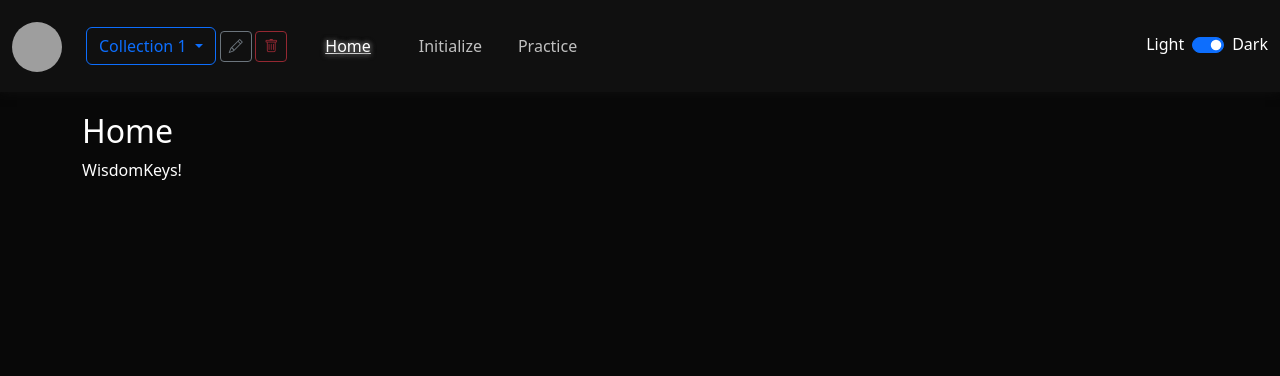
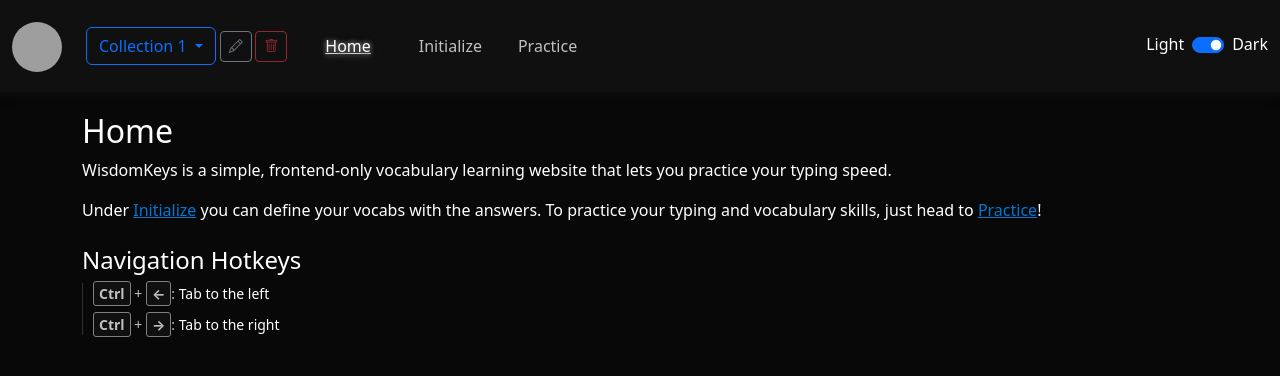
Before and after one commit to Ascyt/wisdomkeys-frontendonly, an Angular app: page /home in a window 1280 px wide. Shown: the top 376 px of the page. Built offline with nearby package versions, Linux system fonts and the light colour scheme; grey boxes are pictures that could not be loaded.

Commit message:
Added more navigation

```diff
--- a/src/app/app.component.ts
+++ b/src/app/app.component.ts
@@ -23,7 +23,8 @@
 
   @HostListener('window:keydown', ['$event'])
   handleKeyDown(event:KeyboardEvent):void {
-    return; // Navigation is disabled because otherwise it would interfere with the input fields
+    if (!event.ctrlKey)
+      return;
 
     const routeIndex = this.cycleRoutes.indexOf(this.router.url.split('/')[1]);
     if (routeIndex === -1)
--- a/src/app/home/home.component.html
+++ b/src/app/home/home.component.html
@@ -1,3 +1,10 @@
 <h2 class="mb-2">Home</h2>
 
-<p class="text-left">WisdomKeys!</p>
+<p class="text-left">WisdomKeys is a simple, frontend-only vocabulary learning website that lets you practice your typing speed.</p>
+<p class="text-left">Under <a routerLink="/initialize">Initialize</a> you can define your vocabs with the answers. To practice your typing and vocabulary skills, just head to <a routerLink="/practice">Practice</a>!</p>
+
+<h4 class="mt-4">Navigation Hotkeys</h4>
+<ul class="hotkeys">
+    <li><span class="key">Ctrl</span> + <span class="key">←</span>: <span class="description">Tab to the left</span></li>
+    <li><span class="key">Ctrl</span> + <span class="key">→</span>: <span class="description">Tab to the right</span></li>
+</ul>
--- a/src/app/practice/practice.component.html
+++ b/src/app/practice/practice.component.html
@@ -3,7 +3,7 @@
     <p>{{currentValue?.question}}</p>
 
     <!-- Answer input field -->
-    <input type="text" class="form-control" [(ngModel)]="currentValueAnswer" placeholder="Answer" (keydown.enter)="onEnterKeydown()" (input)="onInputChange()" />
+    <input #inputField type="text" class="form-control" [(ngModel)]="currentValueAnswer" placeholder="Answer" (keydown.enter)="onEnterKeydown()" (input)="onInputChange()" />
 
     <!-- View answer button -->
     <button type="button" [ngClass]="{'btn btn-sm m-2':true, 'btn-outline-info':!isViewingAnswer, 'btn-info':isViewingAnswer}" (click)="toggleViewAnswer()">
@@ -64,4 +64,5 @@
     <li><span class="key">Ctrl</span> + <span class="key">H</span>: <span class="description">Toggle view answer</span></li>
     <li><span class="key">Ctrl</span> + <span class="key">R</span>: <span class="description">Next value</span></li>
     <li><span class="key">Ctrl</span> + <span class="key">Space</span>: <span class="description">Toggle Space To Submit</span></li>
+    <li><i>Typing any letter auto-focuses the input field.</i></li>
 </ul>
--- a/src/app/practice/practice.component.ts
+++ b/src/app/practice/practice.component.ts
@@ -1,4 +1,4 @@
-import { Component, HostListener, Injectable, Renderer2 } from '@angular/core';
+import { Component, ElementRef, HostListener, Injectable, Renderer2, ViewChild } from '@angular/core';
 import { Value, ValuesService } from '../values.service';
 import { CommonModule } from '@angular/common';
 import { FormsModule } from '@angular/forms';
@@ -25,6 +25,8 @@
 
   private onSelectedCollectionChangeSubscription:Subscription|undefined = undefined;
 
+  @ViewChild('inputField') inputField!: ElementRef;
+
   constructor(public valuesService: ValuesService, private renderer: Renderer2) {
     if (valuesService.selectedCollection.values.length > 0) {
       this.nextValue();
@@ -50,6 +52,15 @@
     this.currentValue = this.valuesService.getRandomValue();
 
     this.reset();
+  }
+
+  @HostListener('document:keydown', ['$event'])
+  focusInput(event:KeyboardEvent):void {
+    if (event.key.length !== 1 || ((event.key < 'a' || event.key > 'z') && (event.key < 'A' || event.key > 'Z'))) {
+      return;
+    }
+
+    this.inputField.nativeElement.focus();
   }
 
   @HostListener('document:keydown.control.r', ['$event'])
```
